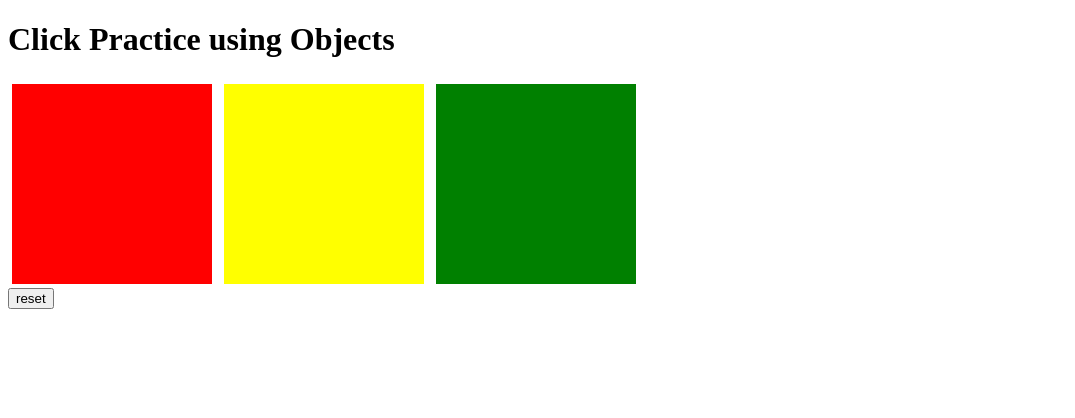
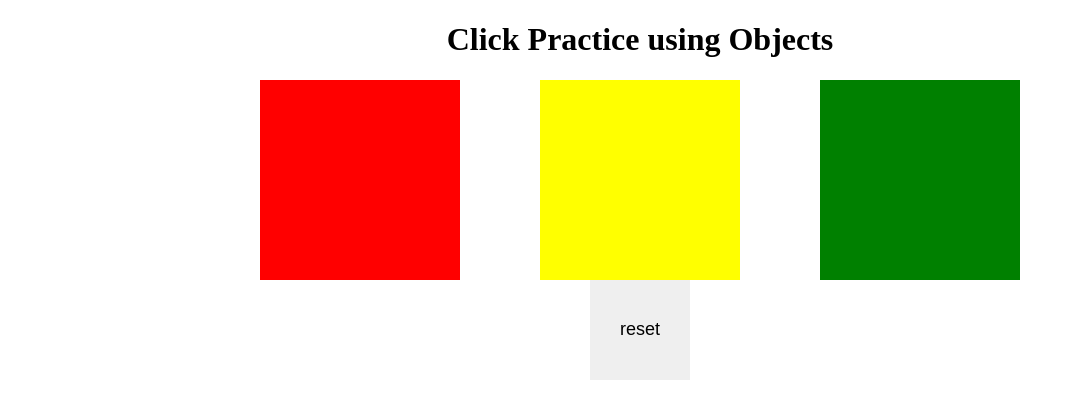
Before and after one commit to Bidursahoo/Click-Practice-Using-JavaScript, a plain HTML site: page index.html in a window 1280 px wide. Shown: the whole page, without its empty margins (0-1075 px from the left). Drawn offline with Linux system fonts and the light colour scheme.

Commit message:
Update style.css

```diff
--- a/style.css
+++ b/style.css
@@ -1,14 +1,38 @@
+
+
+h1{
+    display: flex;
+    align-items: center;
+    justify-content: center;
+}
+.buttons{
+    display: flex;
+    align-items: center;
+    justify-content: center;
+}
 .colouButton{
     height:200px;
     width:200px;
     padding: 10px 10px 10px 10px;
-    margin: 4px 4px 4px 4px;
+    margin: 0px 40px;
     border: none;
     font-size: 70px;
+}
+.resetButton{
+    display: flex;
+    justify-content: center;
+    align-items: center;
+    height: 100px;
+    width: 100px;
+    padding: 10px 10px 10px 10px;
+    margin: auto;
+    border: none;
+    font-size: large;
 }
 @media (max-width:650px) {
     .colouButton{
         display:block;
+        margin: 4px 4px 4px 30px;
     }
     .buttons{
         flex-direction: column;
```
